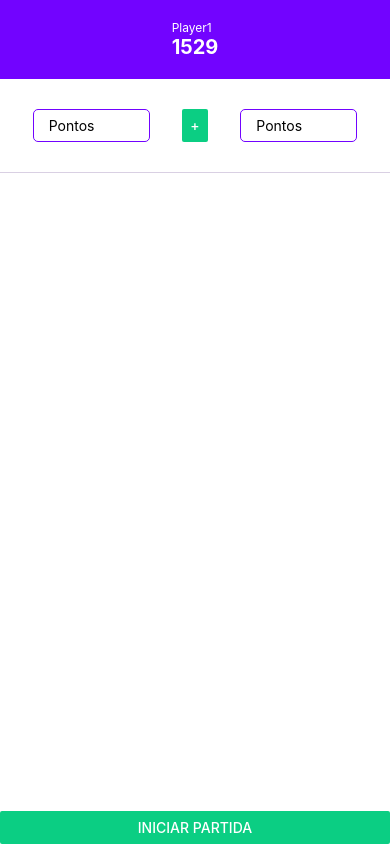
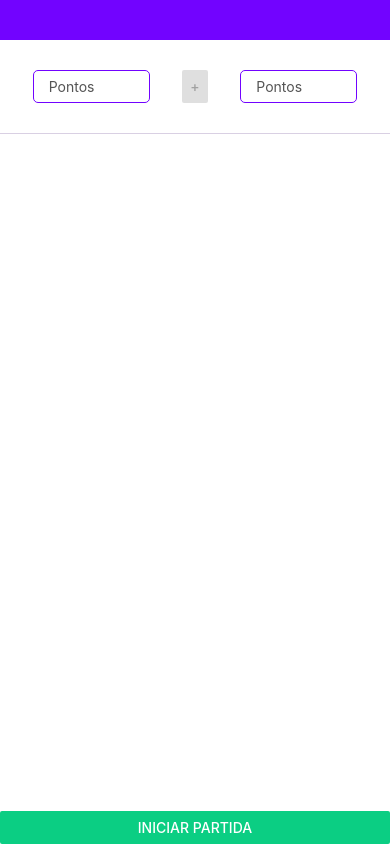
Before and after one commit to DiegoRamosGomes/pontos-canastra, a React Native app: screen / in a window 390 px wide. Built offline with nearby package versions, Linux system fonts and the light colour scheme.

Commit message:
feat - adicionado logica para adicionar jogador

```diff
--- a/components/Header.js
+++ b/components/Header.js
@@ -1,14 +1,21 @@
 import {Text, View} from "react-native-web";
 import {StyleSheet} from "react-native";
 import {palette} from '../config/theme'
+import {useContext} from "react";
+import GameContext from "../contexts/game";
 
 export default function Header() {
+
+    const { players } = useContext(GameContext)
+
     return (
         <View style={styles.container}>
-            <View>
-                <Text style={styles.playerName}>Player1</Text>
-                <Text style={styles.score}>1529</Text>
-            </View>
+            {players.map((player, index) => (
+                <View key={index}>
+                    <Text style={styles.playerName}>{ player.name }</Text>
+                    <Text style={styles.score}>{ player.score }</Text>
+                </View>
+            ))}
         </View>
     )
 }
--- a/components/Home/index.js
+++ b/components/Home/index.js
@@ -9,9 +9,13 @@ import Round from "../Round";
 
 export default function Home() {
 
-    const {started, toggleGame, rounds} = useContext(GameContext)
+    const {started, toggleGame, rounds, addPlayer} = useContext(GameContext)
 
     function handleToggleGame() {
+        if (!started) {
+            addPlayer({name: 'Player 1', score: 0})
+            addPlayer({name: 'Player 2', score: 0})
+        }
         toggleGame()
     }
 
--- a/components/Scoreboard.js
+++ b/components/Scoreboard.js
@@ -3,13 +3,9 @@ import {palette} from "../config/theme";
 import {useContext, useState} from "react";
 import GameContext from "../contexts/game";
 
-
-
-
-
 export default function Scoreboard() {
 
-    const { addRound, players } = useContext(GameContext)
+    const {addRound, players, started} = useContext(GameContext)
     const [scores, setScores] = useState([])
 
     function onChangeInput(value, index) {
@@ -19,17 +15,28 @@ export default function Scoreboard() {
     }
 
     function handleAddRound() {
+        let roundPoints = []
         players.map((player, index) => {
-            scores.push(scores[index])
+            roundPoints[index] = scores[index]
         })
-        addRound(...scores)
+        addRound(...roundPoints)
     }
 
     return (
         <View style={styles.inputContainer}>
-            <TextInput style={styles.input} placeholder={'Pontos'} onChangeText={(v) => onChangeInput(v, 0)} />
-            <Button color={palette.success} title={'+'} onPress={handleAddRound}/>
-            <TextInput style={styles.input} placeholder={'Pontos'} onChangeText={(v) => onChangeInput(v, 1)} />
+            <TextInput
+                disabled={!started}
+                style={styles.input}
+                placeholder={'Pontos'}
+                onChangeText={(v) => onChangeInput(v, 0)}
+            />
+            <Button disabled={!started} color={palette.success} title={'+'} onPress={handleAddRound}/>
+            <TextInput
+                disabled={!started}
+                style={styles.input}
+                placeholder={'Pontos'}
+                onChangeText={(v) => onChangeInput(v, 1)}
+            />
         </View>
     )
 }
--- a/contexts/game.js
+++ b/contexts/game.js
@@ -19,6 +19,8 @@ export const GameProvider = ({children}) => {
     }
 
     function endGame() {
+        setPlayers([])
+        setRounds([])
         setStarted(false)
     }
 
@@ -26,8 +28,10 @@ export const GameProvider = ({children}) => {
         started ? endGame() : startGame()
     }
 
-    function addPlayer(player: {name: string}) {
-        setPlayers([...players, player])
+    function addPlayer(player: {name: string, score: number}) {
+        const newPlayers = players
+        newPlayers[newPlayers.length] = player
+        setPlayers(newPlayers)
     }
 
     function addRound(...points: number[]) {
```
